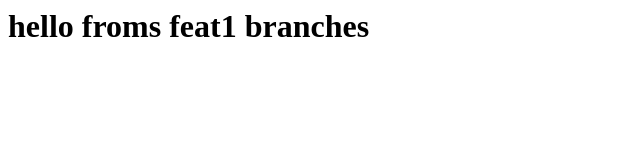
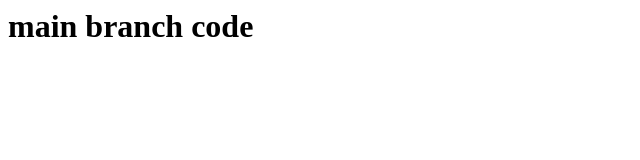
Before and after one commit to minutgowda058-create/git-practice, a plain HTML site: page index.html in a window 1280 px wide. Shown: the whole page, without its empty margins (0-640 px from the left). Drawn offline with Linux system fonts and the light colour scheme.

Commit message:
update file in main branch

```diff
--- a/index.html
+++ b/index.html
@@ -1 +1 @@
-<h1>hello froms feat1 branches </h1>
+<h1> main  branch code </h1>
```
